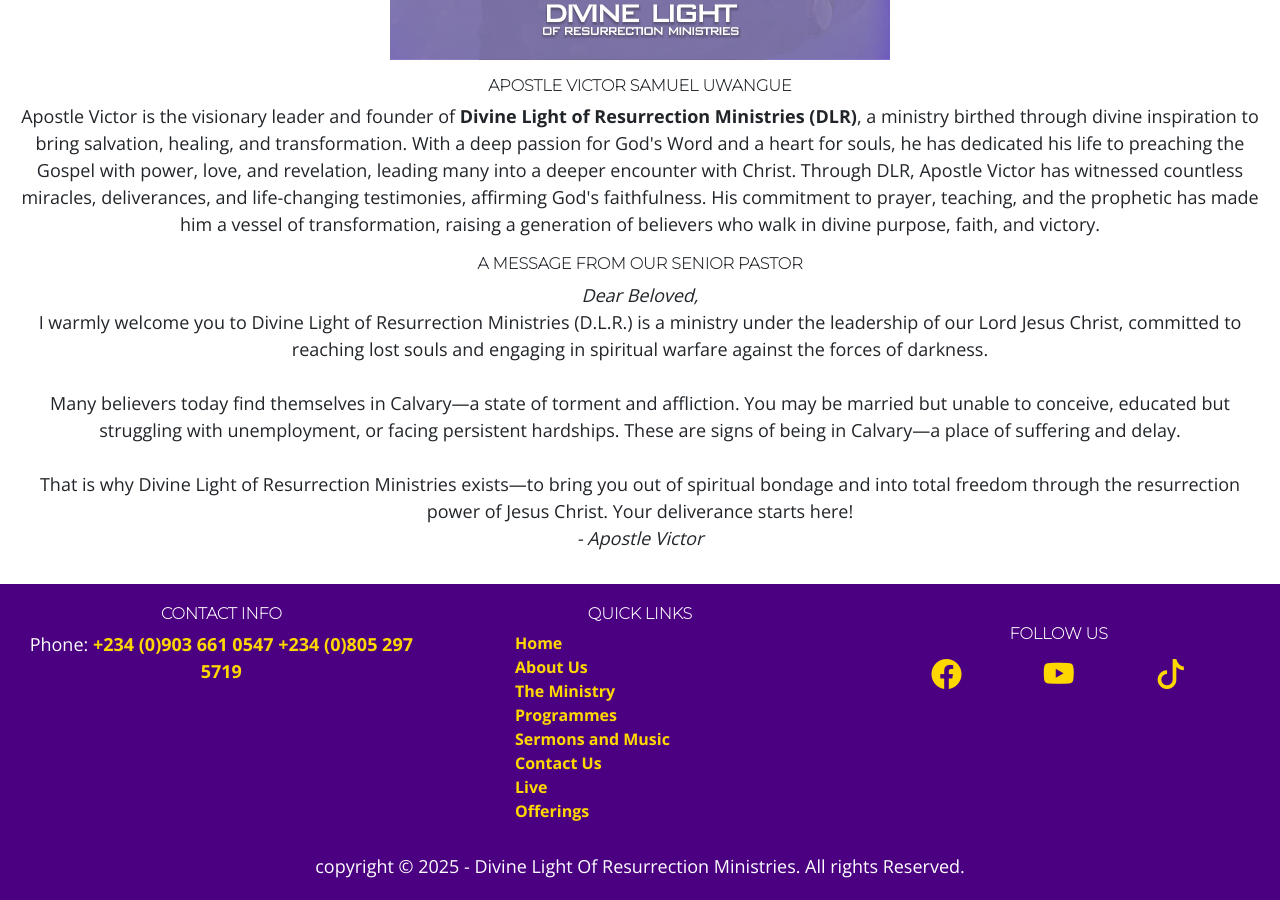
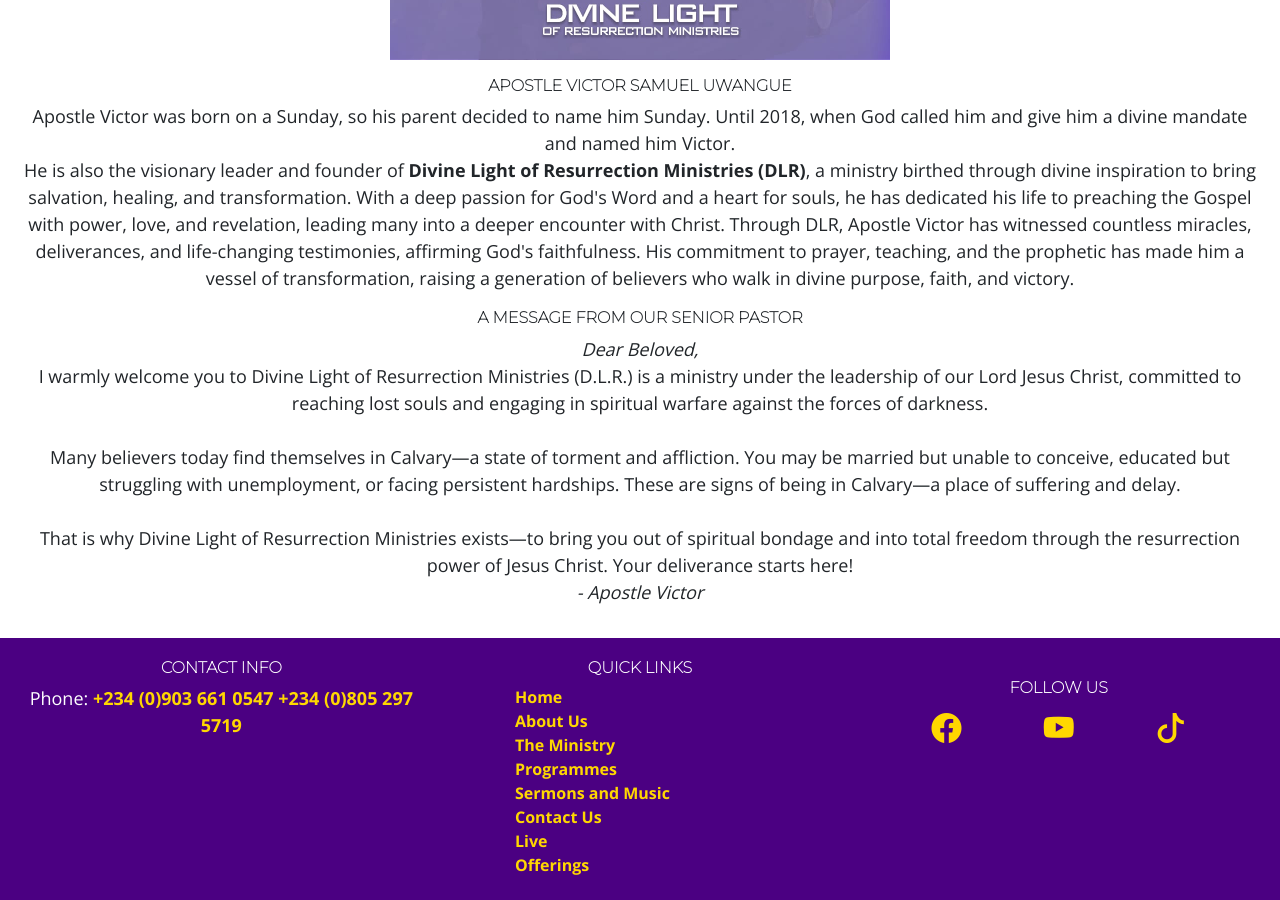
Before and after one commit to Ounini/DLR, a React (Create React App) app: page /about-us in a window 1280 px wide. Shown: the part 1609-2509 px from the top of the page. Built offline with nearby package versions, Linux system fonts and the light colour scheme.

Commit message:
Updated About and Offering component

```diff
--- a/src/components/About.js
+++ b/src/components/About.js
@@ -81,7 +81,10 @@ function About() {
               Apostle Victor Samuel Uwangue
             </h6>
             <p>
-              Apostle Victor is the visionary leader and founder of{" "}
+              Apostle Victor was born on a Sunday, so his parent decided to name
+              him Sunday. Until 2018, when God called him and give him a divine
+              mandate and named him Victor. <br /> He is also the visionary
+              leader and founder of{" "}
               <b>Divine Light of Resurrection Ministries (DLR)</b>, a ministry
               birthed through divine inspiration to bring salvation, healing,
               and transformation. With a deep passion for God's Word and a heart
--- a/src/components/Offering.js
+++ b/src/components/Offering.js
@@ -27,10 +27,10 @@ function Offering() {
                   </li>
                   <li>
                     UBA: Uwangue Victor global venture{" "}
-                    <strong>1027809289 (Naira)</strong>
-                    <strong>3004680436 (Dollar)</strong>
-                    <strong>3004680467 (Euro)</strong>
-                    <strong>3004680560 (Pounds)</strong>
+                    <strong>2039023429 (Naira)</strong>
+                    <strong>3004968169 (Dollar)</strong>
+                    <strong>3004968190 (Euro)</strong>
+                    <strong>3004968420 (Pounds)</strong>
                   </li>
                 </ul>
               </article>
```
